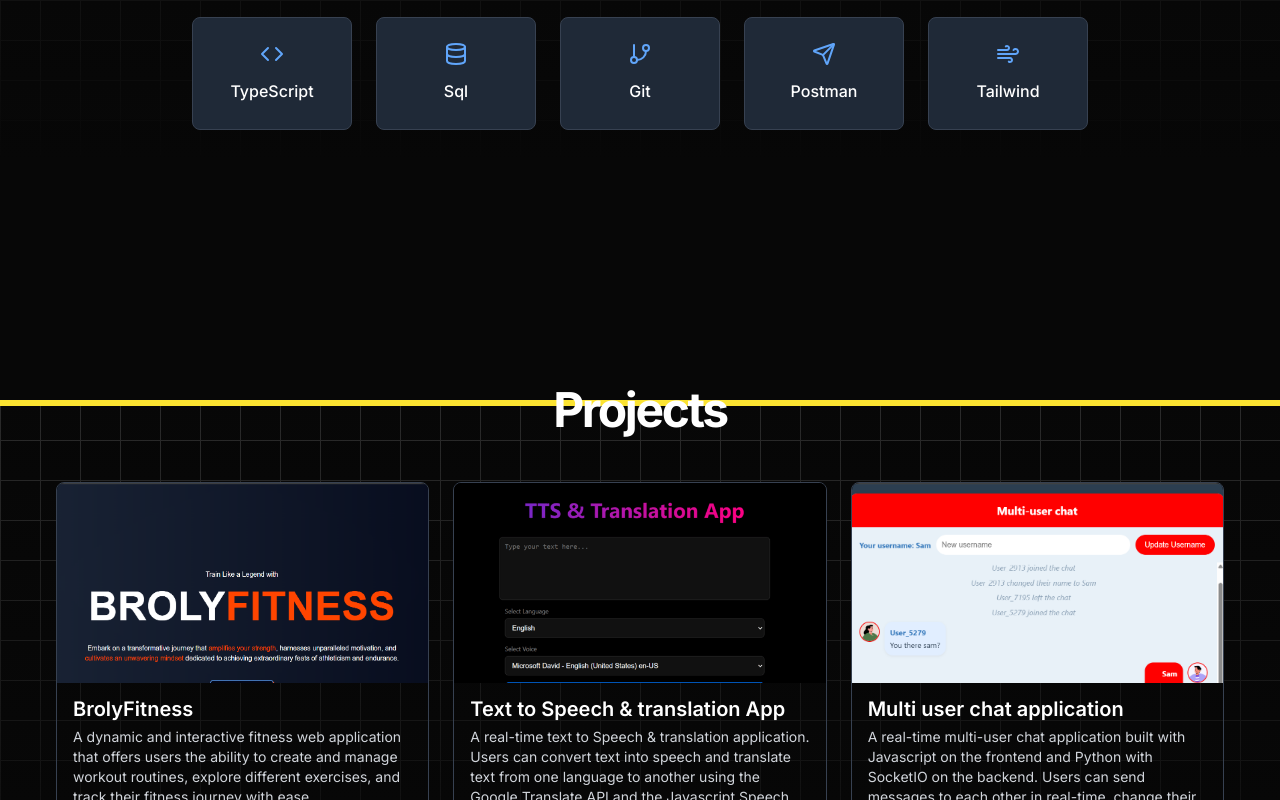
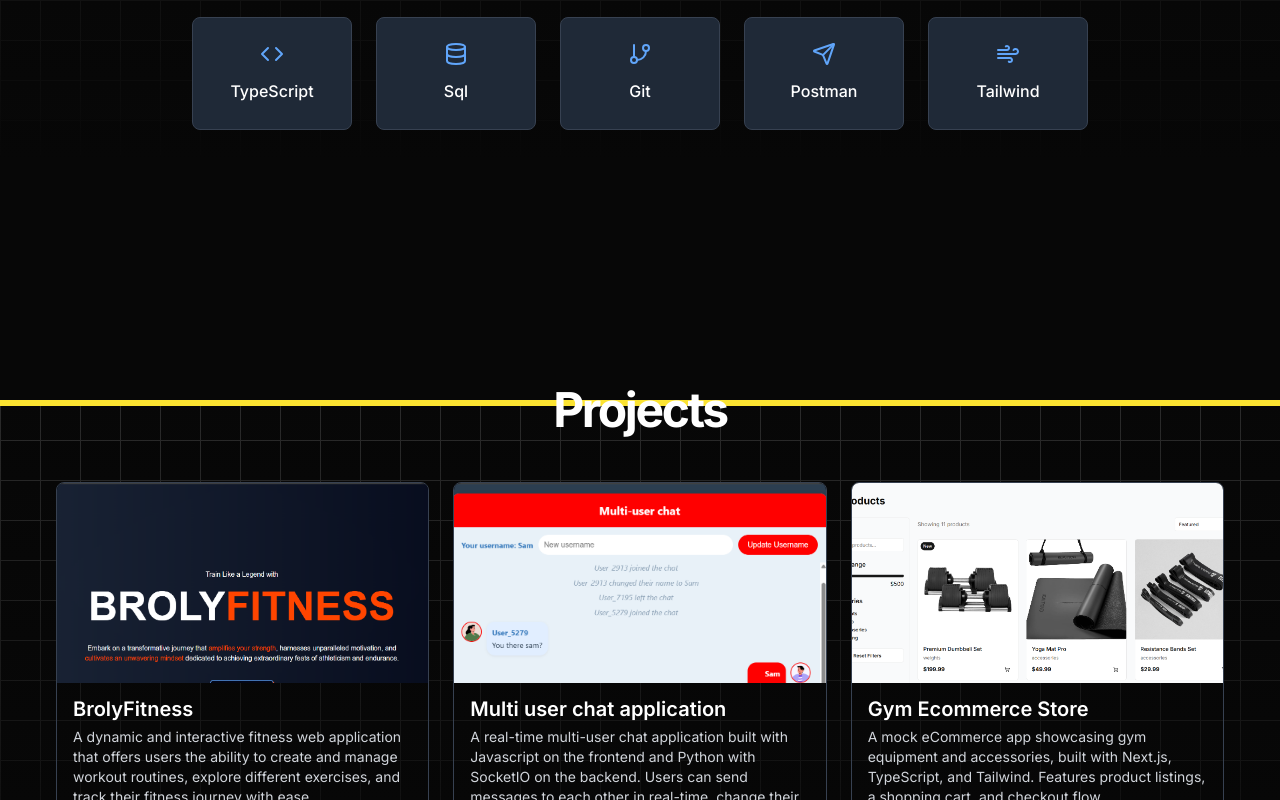
Before and after one commit to kubthesupermax/Nextjs-portfolio, a Next.js app: page / in a window 1280 px wide. Shown: the part 2000-2800 px from the top of the page. Built offline with nearby package versions, Linux system fonts and the light colour scheme.

Commit message:
Remove retired project

```diff
--- a/components/projects-section.tsx
+++ b/components/projects-section.tsx
@@ -12,15 +12,6 @@ const projects = [
     image: "/brolyfitness.png",
     tags: ["React", "JavaScript", "Tailwind CSS"],
     link: "https://brolyfitness.vercel.app/",
-  },
-  {
-    id: 2,
-    title: "Text to Speech & translation App",
-    description:
-      "A real-time text to Speech & translation application. Users can convert text into speech and translate text from one language to another using the Google Translate API and the Javascript Speech API.",
-    image: "/Screenshot 2025-02-21 173917.png",
-    tags: ["Vercel", "Javascript", "Api"],
-    link: "https://chatter-cove-app.vercel.app/",
   },
   {
     id: 3,
```
